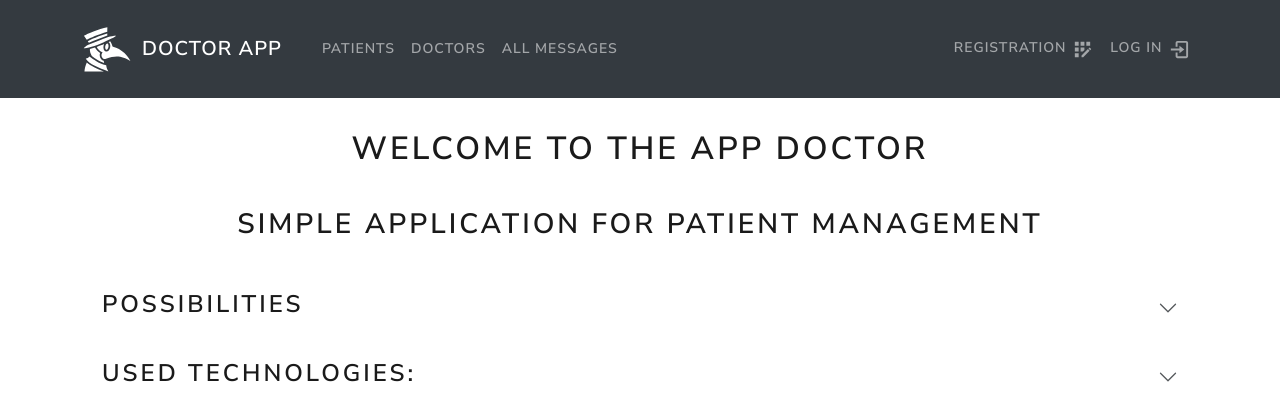
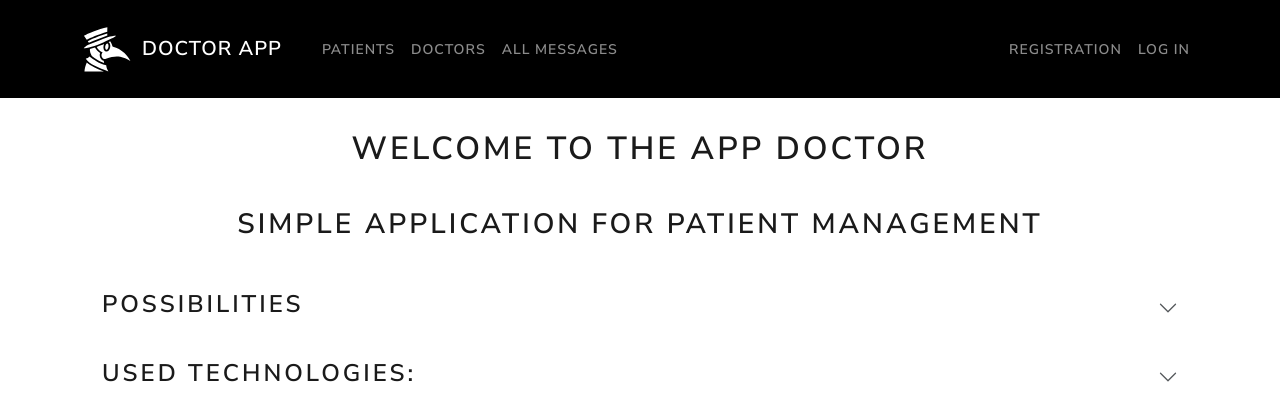
Before and after one commit to saladawid/doctor-app, a React (Create React App) app in the folder frontend/: page / in a window 1280 px wide. Shown: the top 420 px of the page. Built offline with nearby package versions, Linux system fonts and the light colour scheme.

Commit message:
Fixed navbar display for mobile

```diff
--- a/frontend/src/components/Header.js
+++ b/frontend/src/components/Header.js
@@ -3,10 +3,6 @@ import {Container, Navbar, Nav} from 'react-bootstrap';
 import {LinkContainer} from 'react-router-bootstrap';
 import {Context} from '../App';
 import {GiPlagueDoctorProfile} from 'react-icons/gi';
-import {BiLogIn, BiLogOut} from 'react-icons/bi';
-import {MdAppRegistration} from 'react-icons/md';
-import {CgProfile} from 'react-icons/cg';
-
 
 export const Header = () => {
     const {userLog, setUserLog, loggedUser} = useContext(Context);
@@ -19,11 +15,11 @@ export const Header = () => {
 
     const logOut = () => {
         localStorage.removeItem("user");
-        setUserLog(null);
+        setUserLog(false);
     };
 
     return (
-        <Navbar bg="dark" variant="dark" expand="md" collapseOnSelect sticky="top">
+        <Navbar bg="black" variant="dark" expand="md" collapseOnSelect sticky="top">
             <Container>
                 <GiPlagueDoctorProfile className="icon-main"/>
                 <LinkContainer to="/">
@@ -31,9 +27,8 @@ export const Header = () => {
                 </LinkContainer>
                 <Navbar.Toggle aria-controls="basic-navbar-nav"/>
                 <Navbar.Collapse id="basic-navbar-nav">
-
-                    <Nav className="align-items-center w-100 justify-content-between">
-                        <div className="d-md-inline-flex">
+                    <Nav className="d-flex justify-content-between w-100">
+                        <div className="d-md-inline-flex text-center">
                             <LinkContainer to="/patients">
                                 <Nav.Link>Patients</Nav.Link>
                             </LinkContainer>
@@ -44,36 +39,31 @@ export const Header = () => {
                                 <Nav.Link>All messages</Nav.Link>
                             </LinkContainer>
                         </div>
-
-                        <div className="d-md-inline-flex">
-                            {userLog ? (
-                                    <>
-
+                        {userLog ?
+                            (
+                                <div className="d-md-inline-flex text-center">
                                     <LinkContainer to="/profile">
-                                            <Nav.Link>Profile <CgProfile className="icon"/></Nav.Link>
+                                        <Nav.Link>Profile</Nav.Link>
                                     </LinkContainer>
                                     <LinkContainer to="/login" onClick={logOut}>
-                                            <Nav.Link>Log out <BiLogOut className="icon"/></Nav.Link>
+                                        <Nav.Link>Log out</Nav.Link>
                                     </LinkContainer>
-
-                                    </>
+                                </div>
                             ) :
                             (
-                                    <>
+                                <div className="d-md-inline-flex text-center">
                                     <LinkContainer to="/register">
-                                            <Nav.Link>Registration <MdAppRegistration className="icon"/></Nav.Link>
+                                        <Nav.Link>Registration</Nav.Link>
                                     </LinkContainer>
                                     <LinkContainer to="/login">
-                                            <Nav.Link>Log in <BiLogIn className="icon"/></Nav.Link>
+                                        <Nav.Link>Log in</Nav.Link>
                                     </LinkContainer>
-                                    </>
+                                </div>
                             )
                         }
-                        </div>
                     </Nav>
                 </Navbar.Collapse>
             </Container>
         </Navbar>
-    )
-        ;
+    );
 };
```
Also changed, not shown: 1 other file (tests, documents, lock files or other folders). Lines whose indentation alone changed are shown as unchanged.
